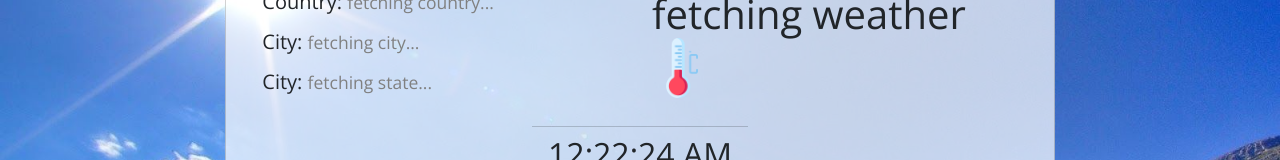
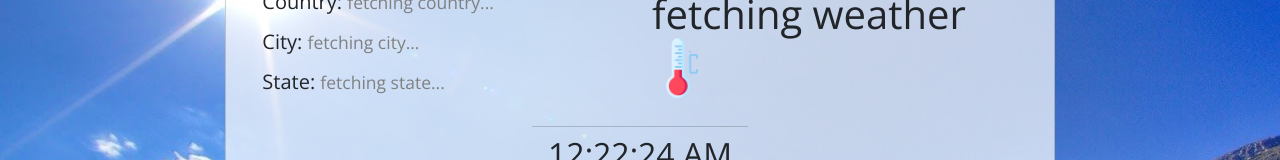
Before and after one commit to luigicfh/Weather-App, a React (Create React App) app: page / in a window 1280 px wide. Shown: the part 206-366 px from the top of the page. Built offline with nearby package versions, Linux system fonts and the light colour scheme; no server answers.

Commit message:
fixed typo

```diff
--- a/src/components/Weather.js
+++ b/src/components/Weather.js
@@ -105,7 +105,7 @@ function WeatherWidget() {
                   )}
                 </h5>
                 <h5 className="mb-3">
-                  City:{" "}
+                  State:{" "}
                   {location ? (
                     location.state
                   ) : (
```
